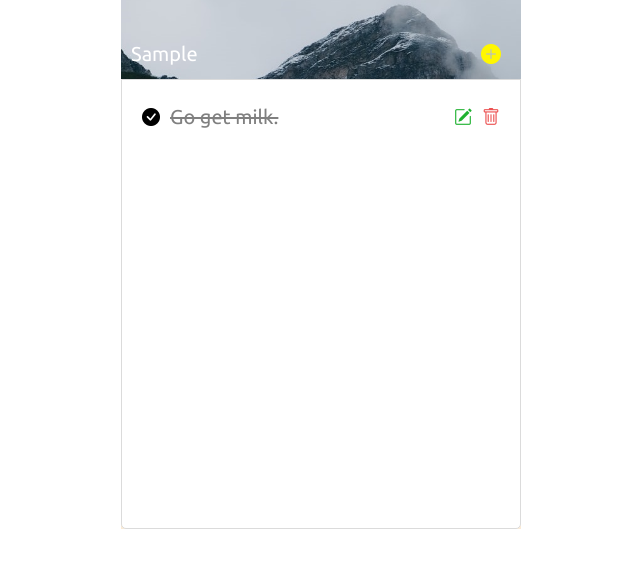
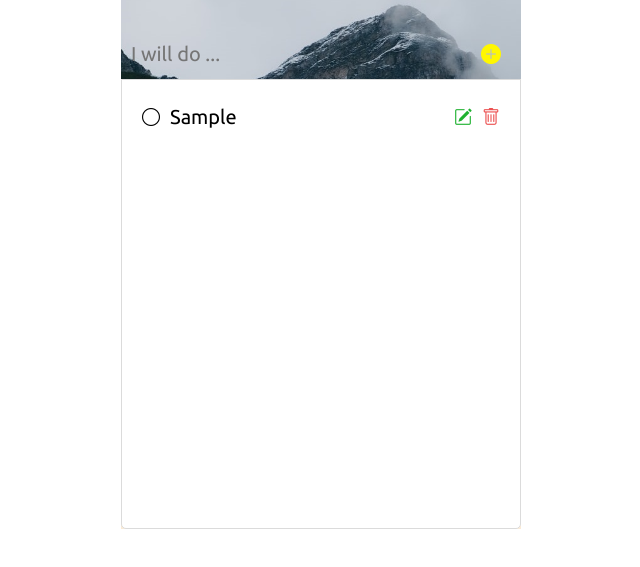
Before and after one commit to Vaishaliyadavv/to-do-list, a plain HTML site: page index.html in a window 1280 px wide. Both pictures are taken after typing "Sample" into the empty fields and a click on the button 810 px from the left and 225 px from the top of the page. Shown: the part 171-738 px from the top of the page, without its empty margins (319-959 px from the left). Drawn offline with nearby package versions, Linux system fonts and the light colour scheme.

Commit message:
add renderTodos function

```diff
--- a/index.html
+++ b/index.html
@@ -25,13 +25,13 @@
             </div>
         </header>
         <div id="todos-list">
-            <div class="todo" id="0">
-                <!-- <i class="bi bi-circle"></i> -->
+            <!-- <div class="todo" id="0">
+                <i class="bi bi-circle"></i>
                 <i class="bi bi-check-circle-fill"></i>
                 <p class="checked">Go get milk.</p>
                 <i class="bi bi-pencil-square"></i>
                 <i class="bi bi-trash"></i>
-            </div>
+            </div> -->
         </div>
     </div>
 
--- a/script.js
+++ b/script.js
@@ -1,6 +1,7 @@
 //SELECT ELEMENTS
 const form = document.getElementById('todoform');
 const todoInput = document.getElementById('newtodo');
+const todosListEl = document.getElementById('todos-list');
 
 //VARS
 let todos = [];
@@ -10,7 +11,7 @@ form.addEventListener('submit', function (event) {
     event.preventDefault();
 
     saveTodo();
-
+    renderTodos();
 });
 
 
@@ -35,18 +36,37 @@ function saveTodo() {
     }
 
     else {
-        const todo = {
+        todos.push({
             value: todoValue,
             checked: false,
             color: '#' + Math.floor(Math.random() * 16777215).toString(16)
 
-        }
-
-        todos.push(todo);
-
-        console.log(todos);
+        });
+        todoInput.value = '';
 
     }
 
 
 }
+
+//RENDER TODOS
+
+function renderTodos() {
+    //CLEAR ELEMENT BEFORE A RE-RENDER
+    todosListEl.innerHTML = "";
+
+    //RENDER TODOS
+    todos.forEach((todo, index) => {
+        todosListEl.innerHTML += `
+        <div class="todo" id=${index}>
+        <i
+        class="bi ${todo.checked ? 'bi-check-circle-fill' : 'bi-circle'}"
+        style="color : ${todo.color}"
+        ></i>
+        <p class="">${todo.value}</p>
+        <i class="bi bi-pencil-square"></i>
+        <i class="bi bi-trash"></i>
+
+        </div>`
+    });
+}
```
